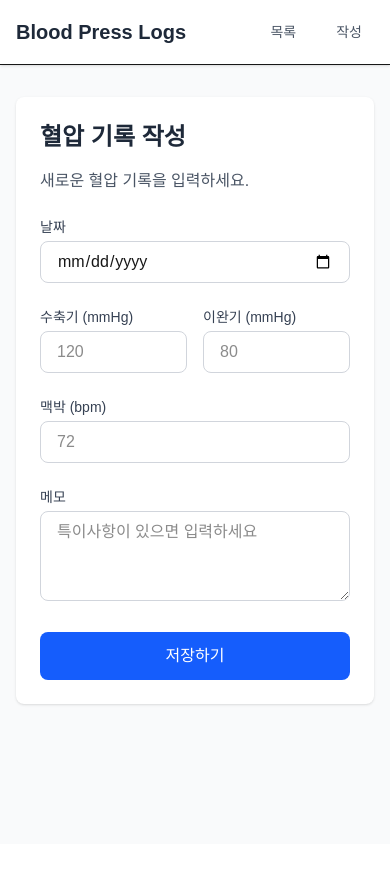
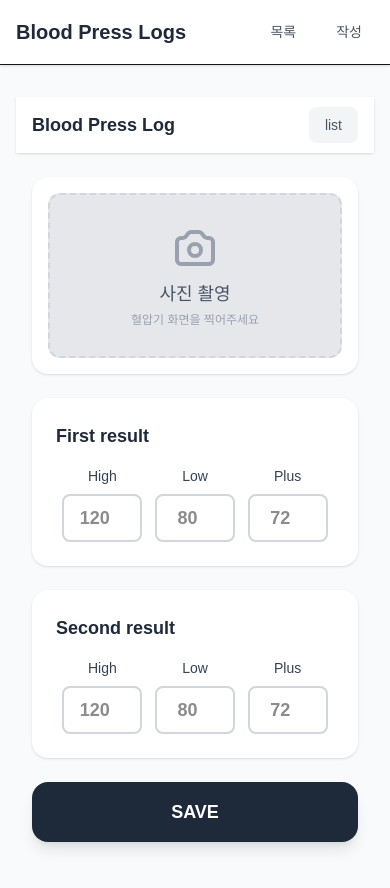
Before and after one commit to bomsan69/openclaw_blood, a Next.js app: page /writer in a window 390 px wide. Shown: the top 888 px of the page. Before the commit the page ends 844 px from the top, so only its background shows below. Built offline with nearby package versions, Linux system fonts and the light colour scheme.

Commit message:
Update writer page: mobile UI with camera capture and dual blood pressure input

```diff
--- a/src/app/(default)/writer/page.tsx
+++ b/src/app/(default)/writer/page.tsx
@@ -1,78 +1,193 @@
+'use client';
+
+import { useState, useRef } from 'react';
+import Link from 'next/link';
+
+interface BloodPressureData {
+  high: string;
+  low: string;
+  plus: string;
+}
+
 export default function WriterPage() {
+  const [firstResult, setFirstResult] = useState<BloodPressureData>({
+    high: '',
+    low: '',
+    plus: ''
+  });
+
+  const [secondResult, setSecondResult] = useState<BloodPressureData>({
+    high: '',
+    low: '',
+    plus: ''
+  });
+
+  const [capturedImage, setCapturedImage] = useState<string | null>(null);
+  const fileInputRef = useRef<HTMLInputElement>(null);
+
+  const handleCameraClick = () => {
+    fileInputRef.current?.click();
+  };
+
+  const handleImageCapture = (e: React.ChangeEvent<HTMLInputElement>) => {
+    const file = e.target.files?.[0];
+    if (file) {
+      const reader = new FileReader();
+      reader.onloadend = () => {
+        setCapturedImage(reader.result as string);
+        // TODO: OCR 기능 구현 시 여기서 이미지 처리
+      };
+      reader.readAsDataURL(file);
+    }
+  };
+
+  const handleSave = () => {
+    // TODO: 데이터 저장 로직
+    console.log('First Result:', firstResult);
+    console.log('Second Result:', secondResult);
+    alert('저장되었습니다!');
+  };
+
+  const InputField = ({
+    label,
+    value,
+    onChange,
+    placeholder
+  }: {
+    label: string;
+    value: string;
+    onChange: (value: string) => void;
+    placeholder: string;
+  }) => (
+    <div className="flex flex-col items-center">
+      <label className="text-sm font-medium text-gray-700 mb-2">{label}</label>
+      <input
+        type="number"
+        inputMode="numeric"
+        value={value}
+        onChange={(e) => onChange(e.target.value)}
+        placeholder={placeholder}
+        className="w-full max-w-[80px] h-12 text-center text-lg font-semibold border-2 border-gray-300 rounded-lg focus:border-blue-500 focus:outline-none focus:ring-2 focus:ring-blue-200"
+      />
+    </div>
+  );
+
   return (
-    <div className="bg-white shadow rounded-lg p-6">
-      <h2 className="text-2xl font-bold text-gray-800 mb-4">혈압 기록 작성</h2>
-      <p className="text-gray-600 mb-6">새로운 혈압 기록을 입력하세요.</p>
+    <div className="min-h-screen bg-gray-50">
+      {/* Header */}
+      <header className="bg-white shadow-sm sticky top-0 z-10">
+        <div className="max-w-md mx-auto px-4 h-14 flex items-center justify-between">
+          <h1 className="text-lg font-bold text-gray-800">Blood Press Log</h1>
+          <Link
+            href="/list"
+            className="px-4 py-2 text-sm font-medium text-gray-600 bg-gray-100 rounded-lg hover:bg-gray-200 transition-colors"
+          >
+            list
+          </Link>
+        </div>
+      </header>
 
-      <form className="space-y-6 max-w-md">
-        <div>
-          <label htmlFor="date" className="block text-sm font-medium text-gray-700 mb-1">
-            날짜
-          </label>
+      {/* Main Content */}
+      <main className="max-w-md mx-auto px-4 py-6 space-y-6">
+        {/* Camera Section */}
+        <div className="bg-white rounded-2xl shadow-sm p-4">
+          <button
+            onClick={handleCameraClick}
+            className="w-full aspect-[16/9] bg-gray-200 rounded-xl flex flex-col items-center justify-center border-2 border-dashed border-gray-300 hover:border-blue-400 hover:bg-gray-100 transition-all active:scale-[0.98]"
+          >
+            {capturedImage ? (
+              <img
+                src={capturedImage}
+                alt="Captured"
+                className="w-full h-full object-cover rounded-xl"
+              />
+            ) : (
+              <>
+                <svg className="w-12 h-12 text-gray-400 mb-2" fill="none" stroke="currentColor" viewBox="0 0 24 24">
+                  <path strokeLinecap="round" strokeLinejoin="round" strokeWidth={2} d="M3 9a2 2 0 012-2h.93a2 2 0 001.664-.89l.812-1.22A2 2 0 0110.07 4h3.86a2 2 0 011.664.89l.812 1.22A2 2 0 0018.07 7H19a2 2 0 012 2v9a2 2 0 01-2 2H5a2 2 0 01-2-2V9z" />
+                  <path strokeLinecap="round" strokeLinejoin="round" strokeWidth={2} d="M15 13a3 3 0 11-6 0 3 3 0 016 0z" />
+                </svg>
+                <span className="text-lg font-medium text-gray-600">사진 촬영</span>
+                <span className="text-xs text-gray-400 mt-1">혈압기 화면을 찍어주세요</span>
+              </>
+            )}
+          </button>
           <input
-            type="date"
-            id="date"
-            className="w-full rounded-lg border border-gray-300 px-4 py-2 focus:border-blue-500 focus:outline-none focus:ring-2 focus:ring-blue-200"
+            ref={fileInputRef}
+            type="file"
+            accept="image/*"
+            capture="environment"
+            onChange={handleImageCapture}
+            className="hidden"
           />
+          {capturedImage && (
+            <button
+              onClick={() => setCapturedImage(null)}
+              className="mt-2 w-full py-2 text-sm text-red-500 hover:text-red-600"
+            >
+              사진 다시 찍기
+            </button>
+          )}
         </div>
 
-        <div className="grid grid-cols-2 gap-4">
-          <div>
-            <label htmlFor="systolic" className="block text-sm font-medium text-gray-700 mb-1">
-              수축기 (mmHg)
-            </label>
-            <input
-              type="number"
-              id="systolic"
+        {/* First Result */}
+        <div className="bg-white rounded-2xl shadow-sm p-6">
+          <h2 className="text-lg font-semibold text-gray-800 mb-4">First result</h2>
+          <div className="flex justify-around">
+            <InputField
+              label="High"
+              value={firstResult.high}
+              onChange={(v) => setFirstResult({...firstResult, high: v})}
               placeholder="120"
-              className="w-full rounded-lg border border-gray-300 px-4 py-2 focus:border-blue-500 focus:outline-none focus:ring-2 focus:ring-blue-200"
             />
-          </div>
-
-          <div>
-            <label htmlFor="diastolic" className="block text-sm font-medium text-gray-700 mb-1">
-              이완기 (mmHg)
-            </label>
-            <input
-              type="number"
-              id="diastolic"
+            <InputField
+              label="Low"
+              value={firstResult.low}
+              onChange={(v) => setFirstResult({...firstResult, low: v})}
               placeholder="80"
-              className="w-full rounded-lg border border-gray-300 px-4 py-2 focus:border-blue-500 focus:outline-none focus:ring-2 focus:ring-blue-200"
+            />
+            <InputField
+              label="Plus"
+              value={firstResult.plus}
+              onChange={(v) => setFirstResult({...firstResult, plus: v})}
+              placeholder="72"
             />
           </div>
         </div>
 
-        <div>
-          <label htmlFor="pulse" className="block text-sm font-medium text-gray-700 mb-1">
-            맥박 (bpm)
-          </label>
-          <input
-            type="number"
-            id="pulse"
-            placeholder="72"
-            className="w-full rounded-lg border border-gray-300 px-4 py-2 focus:border-blue-500 focus:outline-none focus:ring-2 focus:ring-blue-200"
-          />
+        {/* Second Result */}
+        <div className="bg-white rounded-2xl shadow-sm p-6">
+          <h2 className="text-lg font-semibold text-gray-800 mb-4">Second result</h2>
+          <div className="flex justify-around">
+            <InputField
+              label="High"
+              value={secondResult.high}
+              onChange={(v) => setSecondResult({...secondResult, high: v})}
+              placeholder="120"
+            />
+            <InputField
+              label="Low"
+              value={secondResult.low}
+              onChange={(v) => setSecondResult({...secondResult, low: v})}
+              placeholder="80"
+            />
+            <InputField
+              label="Plus"
+              value={secondResult.plus}
+              onChange={(v) => setSecondResult({...secondResult, plus: v})}
+              placeholder="72"
+            />
+          </div>
         </div>
 
-        <div>
-          <label htmlFor="note" className="block text-sm font-medium text-gray-700 mb-1">
-            메모
-          </label>
-          <textarea
-            id="note"
-            rows={3}
-            placeholder="특이사항이 있으면 입력하세요"
-            className="w-full rounded-lg border border-gray-300 px-4 py-2 focus:border-blue-500 focus:outline-none focus:ring-2 focus:ring-blue-200"
-          />
-        </div>
-
+        {/* Save Button */}
         <button
-          type="submit"
-          className="w-full rounded-lg bg-blue-600 py-3 font-medium text-white transition-all hover:bg-blue-700 focus:outline-none focus:ring-2 focus:ring-blue-500 focus:ring-offset-2"
+          onClick={handleSave}
+          className="w-full py-4 bg-gray-800 text-white text-lg font-semibold rounded-2xl shadow-lg hover:bg-gray-900 active:scale-[0.98] transition-all"
         >
-          저장하기
+          SAVE
         </button>
-      </form>
+      </main>
     </div>
   );
 }
```
Also changed, not shown: assets/writer.png (added).
